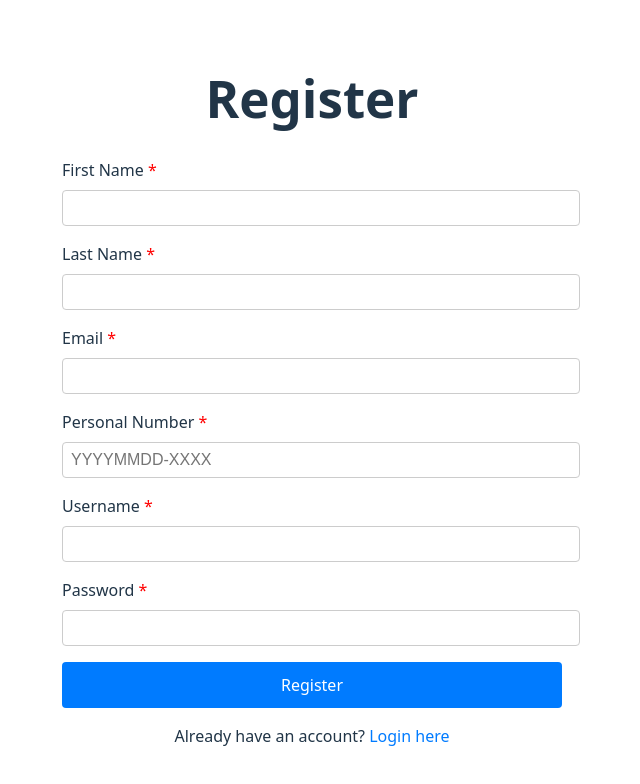
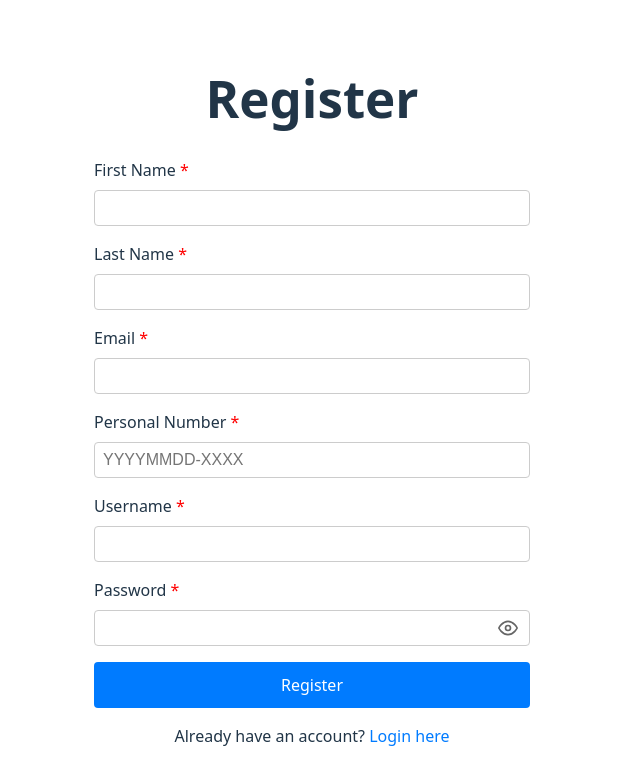
Before and after one commit to Ante042/recruitment-app, a React app in the folder frontend/: page /register in a window 1280 px wide. Shown: the top 784 px of the page, without its empty margins (328-968 px from the left). Built offline with nearby package versions, Linux system fonts and the light colour scheme; no server answers; the HTML template or start-up script is replaced by a standard one.

Commit message:
fix login button width, add password toggle and edit mode for applications

```diff
--- a/frontend/src/components/FormInput.jsx
+++ b/frontend/src/components/FormInput.jsx
@@ -1,9 +1,78 @@
+import { useState } from 'react';
+
 const FormInput = ({ label, type = 'text', name, value, onChange, error, required = false, placeholder }) => {
+  const [showPassword, setShowPassword] = useState(false);
+  const isPassword = type === 'password';
+
+  const inputStyle = {
+    width: '100%',
+    padding: '0.5rem',
+    paddingRight: isPassword ? '2.5rem' : '0.5rem',
+    border: error ? '1px solid red' : '1px solid #ccc',
+    borderRadius: '4px',
+    fontSize: '1rem',
+  };
+
+  const toggleButtonStyle = {
+    position: 'absolute',
+    right: '0.5rem',
+    top: '50%',
+    transform: 'translateY(-50%)',
+    background: 'none',
+    border: 'none',
+    padding: '0.25rem',
+    cursor: 'pointer',
+    color: '#666',
+    fontSize: '1rem',
+    lineHeight: 1,
+    display: 'flex',
+    alignItems: 'center',
+  };
+
+  const eyeIcon = (
+    <svg width="20" height="20" viewBox="0 0 24 24" fill="none" stroke="currentColor" strokeWidth="2" strokeLinecap="round" strokeLinejoin="round">
+      <path d="M1 12s4-8 11-8 11 8 11 8-4 8-11 8-11-8-11-8z" />
+      <circle cx="12" cy="12" r="3" />
+    </svg>
+  );
+
+  const eyeOffIcon = (
+    <svg width="20" height="20" viewBox="0 0 24 24" fill="none" stroke="currentColor" strokeWidth="2" strokeLinecap="round" strokeLinejoin="round">
+      <path d="M17.94 17.94A10.07 10.07 0 0 1 12 20c-7 0-11-8-11-8a18.45 18.45 0 0 1 5.06-5.94" />
+      <path d="M9.9 4.24A9.12 9.12 0 0 1 12 4c7 0 11 8 11 8a18.5 18.5 0 0 1-2.16 3.19" />
+      <path d="M14.12 14.12a3 3 0 1 1-4.24-4.24" />
+      <line x1="1" y1="1" x2="23" y2="23" />
+    </svg>
+  );
+
   return (
     <div style={{ marginBottom: '1rem' }}>
       <label htmlFor={name} style={{ display: 'block', marginBottom: '0.5rem', fontWeight: '500' }}>
         {label} {required && <span style={{ color: 'red' }}>*</span>}
       </label>
+      {isPassword ? (
+        <div style={{ position: 'relative' }}>
+          <input
+            id={name}
+            type={showPassword ? 'text' : 'password'}
+            name={name}
+            value={value}
+            onChange={onChange}
+            placeholder={placeholder}
+            aria-describedby={error ? `${name}-error` : undefined}
+            style={inputStyle}
+          />
+          <button
+            type="button"
+            onClick={() => setShowPassword(!showPassword)}
+            style={toggleButtonStyle}
+            aria-label={showPassword ? 'Hide password' : 'Show password'}
+            tabIndex={-1}
+          >
+            {showPassword ? eyeOffIcon : eyeIcon}
+          </button>
+        </div>
+      ) : (
         <input
           id={name}
           type={type}
@@ -12,14 +81,9 @@
           onChange={onChange}
           placeholder={placeholder}
           aria-describedby={error ? `${name}-error` : undefined}
-        style={{
-          width: '100%',
-          padding: '0.5rem',
-          border: error ? '1px solid red' : '1px solid #ccc',
-          borderRadius: '4px',
-          fontSize: '1rem',
-        }}
+          style={inputStyle}
         />
+      )}
       {error && (
         <p id={`${name}-error`} style={{ color: 'red', fontSize: '0.875rem', marginTop: '0.25rem' }}>
           {error}
--- a/frontend/src/index.css
+++ b/frontend/src/index.css
@@ -1,3 +1,11 @@
+*, *::before, *::after {
+  box-sizing: border-box;
+}
+
+input::-ms-reveal {
+  display: none;
+}
+
 :root {
   font-family: system-ui, Avenir, Helvetica, Arial, sans-serif;
   line-height: 1.5;
--- a/frontend/src/pages/ApplicantDashboard.jsx
+++ b/frontend/src/pages/ApplicantDashboard.jsx
@@ -27,6 +27,7 @@
   const [errors, setErrors] = useState([]);
   const [competenceForm, setCompetenceForm] = useState({ competenceId: '', yearsOfExperience: '' });
   const [availabilityForm, setAvailabilityForm] = useState({ fromDate: '', toDate: '' });
+  const [isEditing, setIsEditing] = useState(false);
 
   const loadData = async () => {
     try {
@@ -136,6 +137,7 @@
 
   const isEditable = !application || application.status === 'unhandled';
   const hasSubmitted = !!application;
+  const canEdit = !hasSubmitted || (isEditable && isEditing);
   const competenceProfiles = profile?.CompetenceProfiles || [];
   const availabilityPeriods = profile?.Availabilities || [];
   const canSubmit = competenceProfiles.length > 0 && availabilityPeriods.length > 0;
@@ -177,9 +179,29 @@
             <StatusBadge status={application.status} />
           </div>
           {isEditable ? (
-            <p style={{ marginTop: '1rem', color: '#666' }}>
-              You can still edit your application until a decision is made.
-            </p>
+            <div style={{ marginTop: '1rem', display: 'flex', alignItems: 'center', gap: '1rem' }}>
+              {isEditing ? (
+                <>
+                  <p style={{ color: '#666', margin: 0 }}>You are editing your application.</p>
+                  <button
+                    onClick={() => setIsEditing(false)}
+                    style={{ all: 'unset', padding: '0.4rem 1rem', backgroundColor: '#6c757d', color: 'white', borderRadius: '4px', cursor: 'pointer', fontSize: '0.875rem', fontWeight: '500' }}
+                  >
+                    Done
+                  </button>
+                </>
+              ) : (
+                <>
+                  <p style={{ color: '#666', margin: 0 }}>Your application is under review.</p>
+                  <button
+                    onClick={() => setIsEditing(true)}
+                    style={{ all: 'unset', padding: '0.4rem 1rem', border: '2px solid #007bff', color: '#007bff', borderRadius: '4px', cursor: 'pointer', fontSize: '0.875rem', fontWeight: '500' }}
+                  >
+                    Edit
+                  </button>
+                </>
+              )}
+            </div>
           ) : (
             <p style={{ marginTop: '1rem', color: '#666' }}>
               Application locked - no further changes allowed.
@@ -193,12 +215,12 @@
         <div style={{ marginTop: '1rem' }}>
           <CompetenceList
             competenceProfiles={competenceProfiles}
-            isEditable={isEditable}
+            isEditable={canEdit}
             onRemove={handleRemoveCompetence}
           />
         </div>
 
-        {isEditable && (
+        {canEdit && (
           <form onSubmit={handleAddCompetence} style={{ marginTop: '1.5rem', paddingTop: '1.5rem', borderTop: '1px solid #eee' }}>
             <h4>Add Competence</h4>
             <div style={{ display: 'flex', gap: '1rem', marginTop: '1rem' }}>
@@ -249,12 +271,12 @@
         <div style={{ marginTop: '1rem' }}>
           <AvailabilityList
             availabilityPeriods={availabilityPeriods}
-            isEditable={isEditable}
+            isEditable={canEdit}
             onRemove={handleRemoveAvailability}
           />
         </div>
 
-        {isEditable && (
+        {canEdit && (
           <form onSubmit={handleAddAvailability} style={{ marginTop: '1.5rem', paddingTop: '1.5rem', borderTop: '1px solid #eee' }}>
             <h4>Add Availability Period</h4>
             <div style={{ display: 'flex', gap: '1rem', marginTop: '1rem' }}>
```
Lines whose indentation alone changed are shown as unchanged.
